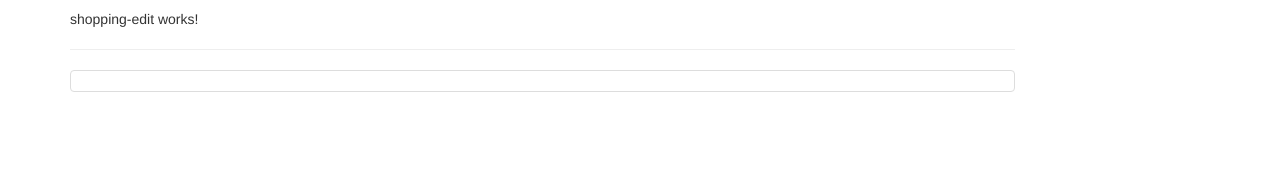
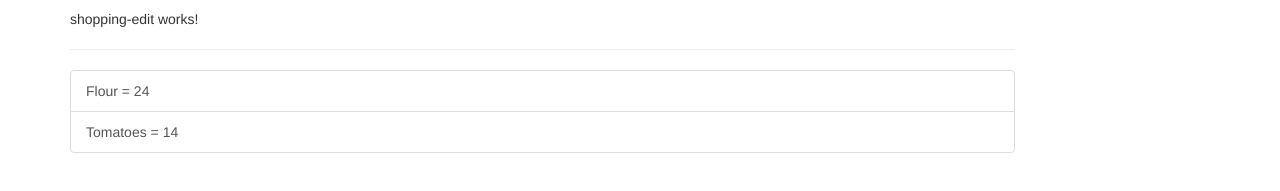
Before and after one commit to beattris/RecipeApp, an Angular app: page / in a window 1280 px wide. Shown: the part 239-430 px from the top of the page. Built offline with nearby package versions, Linux system fonts and the light colour scheme.

Commit message:
created and outputted theshopping list using the Ingredient model

```diff
--- a/src/app/shopping-list/shopping-list.component.html
+++ b/src/app/shopping-list/shopping-list.component.html
@@ -1,9 +1,14 @@
 <div class="row">
-    <div class="col-xs-10">
-        <app-shopping-edit></app-shopping-edit>
-        <hr>
-        <ul class="list-group">
-            <a class="list-group-item" style="cursor: pointer;"></a>
-        </ul>
-    </div>
+  <div class="col-xs-10">
+    <app-shopping-edit></app-shopping-edit>
+    <hr />
+    <ul class="list-group">
+      <a
+        class="list-group-item"
+        style="cursor: pointer"
+        *ngFor="let ingredient of ingredients"
+        >{{ingredient.name}} = {{ingredient.amount}}</a
+      >
+    </ul>
+  </div>
 </div>
--- a/src/app/shopping-list/shopping-list.component.ts
+++ b/src/app/shopping-list/shopping-list.component.ts
@@ -1,4 +1,5 @@
 import { Component } from '@angular/core';
+import { Ingredient } from '../shared/ingredient.model';
 
 @Component({
   selector: 'app-shopping-list',
@@ -6,6 +7,9 @@ import { Component } from '@angular/core';
   styleUrls: ['./shopping-list.component.css']
 })
 export class ShoppingListComponent {
-  ingredients = [];
+  ingredients: Ingredient[] = [
+    new Ingredient('Flour',24),
+    new Ingredient('Tomatoes',14)
+  ];
 
 }
```
